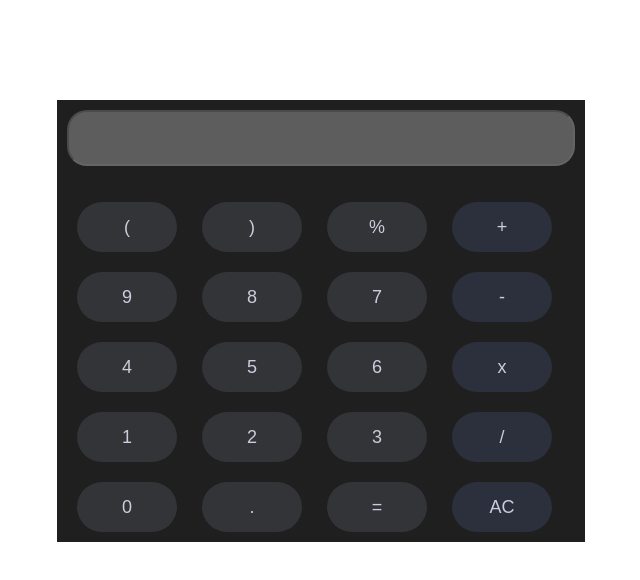
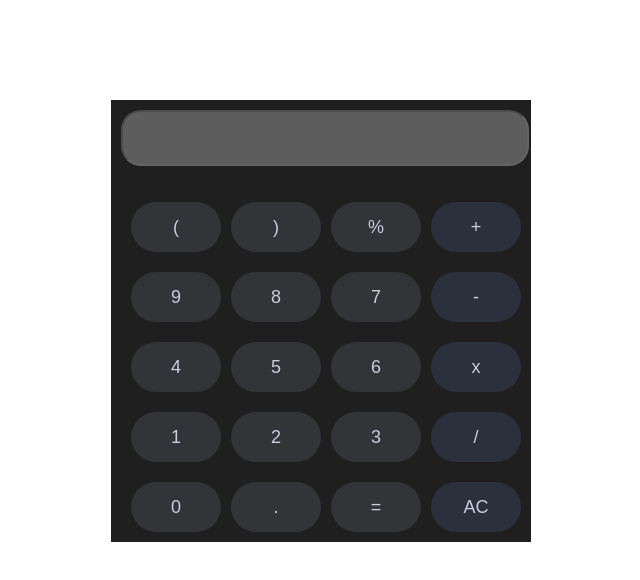
Before and after one commit to halimahfasakin-ship-it/assignment, a plain HTML site: page calculator.html in a window 1280 px wide. Shown: the whole page, without its empty margins (319-959 px from the left). Drawn offline with Linux system fonts and the light colour scheme.

Commit message:
modified

```diff
--- a/calculator.css
+++ b/calculator.css
@@ -31,7 +31,7 @@
     grid-template-columns: 1fr 1fr 1fr ;
     grid-template-rows: 1fr 1fr 1fr ;
     row-gap: 20px;
-    column-gap: 25px;
+    column-gap: 30px;
     justify-content: space-around;
     justify-self: left;
     margin-left: 10px;
@@ -50,7 +50,7 @@
     flex-direction: column;
     width: 100px;
     row-gap: 20px;
-    margin-left: 25px;
+    margin-left: 30px;
 }
 .texts button{
     width: 100px;
@@ -61,3 +61,29 @@
     background-color: #2c303d;
     color: #cbcddc;
 }
+
+@media (min-width: 425px) {
+    .calc {
+        width: 400px;
+    }
+    .calc input{
+        width: 400px;
+    }
+    .numbers{
+        column-gap: 10px;
+        margin-left: 10px;
+    }
+    .numbers button{
+        width: 90px;
+        height: 50px;
+    }
+    .texts{
+        width: 90px;
+        row-gap: 20px;
+        margin-left: 10px;
+    }
+    .texts button{
+        width: 90px;
+        height: 50px;
+    }
+}
```
